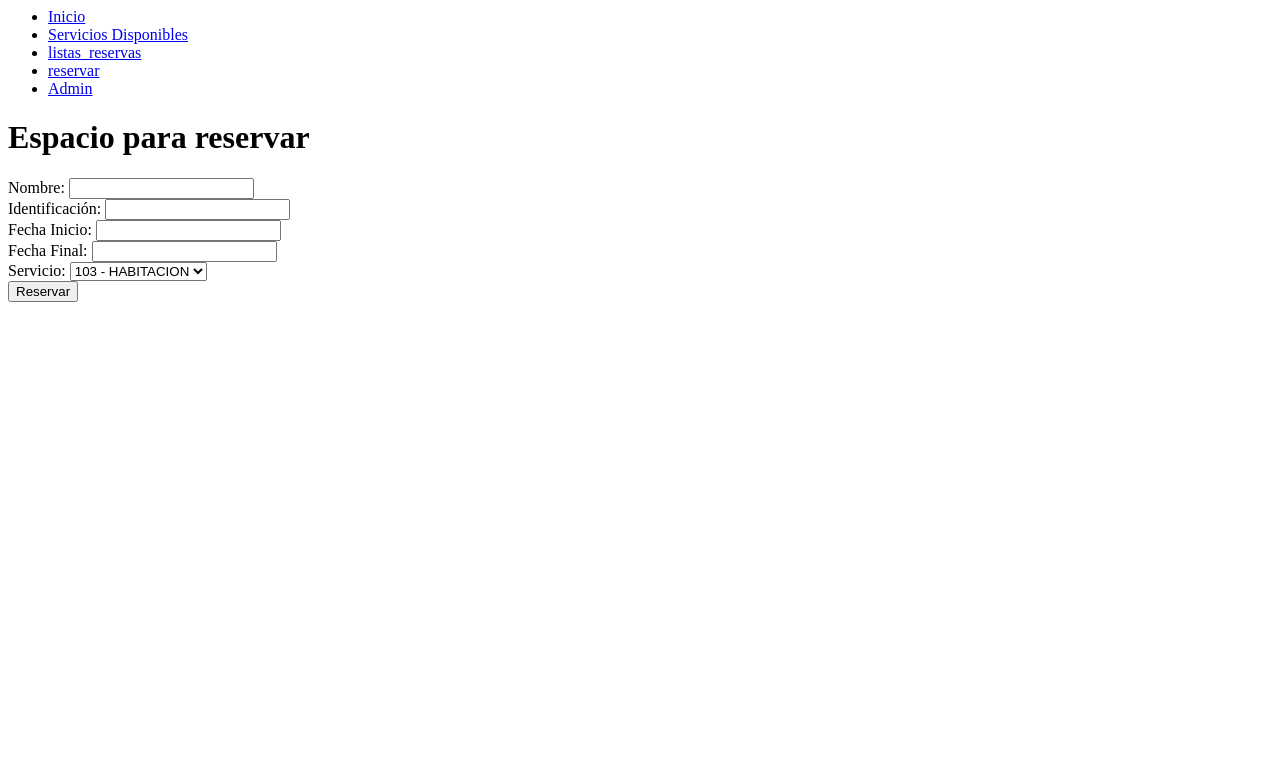
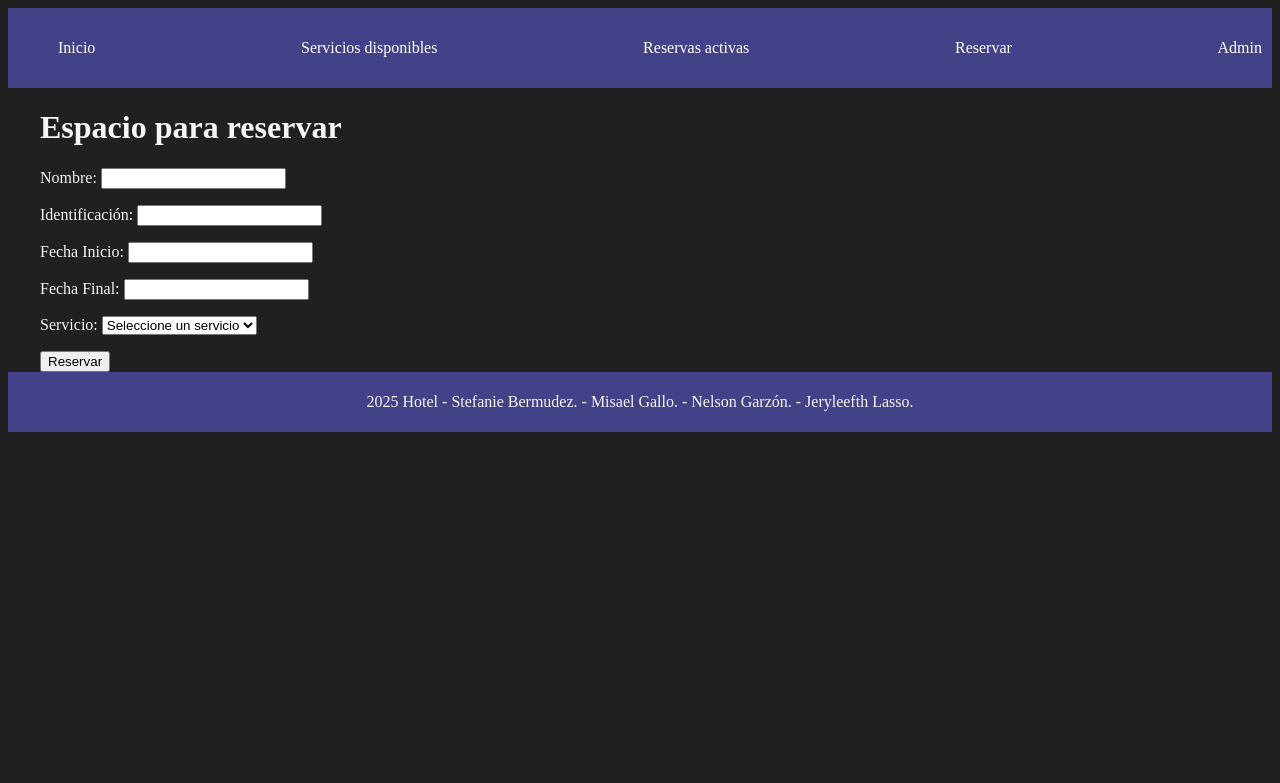
Before and after one commit to mrkzukaritas/HotelIngSoft, a Django app: page /reservar/ in a window 1280 px wide. Shown: the top 783 px of the page. Run offline with Django 5.2, Linux system fonts and the light colour scheme; data comes from the database, SQL or seed files in the repository; both versions use the stored data as it was after the commit.

Commit message:
Add main CSS styles and payment status template
- Created main.css for styling the application with a dark theme, including styles for body, navbar, footer, and container.
- Added pagarReserva.html template to display payment status for reservations, extending the base layout and conditionally showing payment results.

```diff
--- a/myapp/forms.py
+++ b/myapp/forms.py
@@ -1,21 +1,15 @@
 from django import forms
 from .models import Reserva, Servicio, TiposServicios
-
 class ReservaForm(forms.Form):
     nombre = forms.CharField(max_length=100, label='Nombre')
     identificacion = forms.IntegerField(label='Identificación')
+    fechaInicio = forms.DateField(label='Fecha Inicio')
+    fechaFin = forms.DateField(label='Fecha Final')
 
-    fechaInicio = forms.DateField(label='Fecha Inicio')
-
-    fechaFin = forms.DateField(label='Fecha Final')
-    servicio = forms.ChoiceField(
-    choices=lambda: [
-        (s.numero, f"{s.numero} - {TiposServicios(s.tipo).label}")
-        for s in Servicio.objects.filter(disponible=True)
-    ],
-    label='Servicio'
-)
-class pagarReservaForm(forms.Form):
-
-    paga = forms.BooleanField(label='Paga', required=False)
-    identificacion = forms.IntegerField(label='IIngrese para validar la identificación')
+    servicio = forms.ModelChoiceField(
+        queryset=Servicio.objects.filter(disponible=True),
+        label='Servicio',
+        widget=forms.Select(attrs={'class': 'form-control'}),
+        to_field_name='numero',  # Usamos el campo 'numero' como valor
+        empty_label="Seleccione un servicio"
+    )
--- a/myapp/models.py
+++ b/myapp/models.py
@@ -17,7 +17,7 @@ class Servicio(models.Model):
     valor = models.DecimalField(max_digits=10, decimal_places=2)
     personas = models.IntegerField(validators=[MinValueValidator(1)])
     especificacion = models.TextField(max_length=200)
-    numero = models.IntegerField()
+    numero = models.IntegerField(unique=True)
     disponible = models.BooleanField(default= True)
 
     def __str__(self):
@@ -28,8 +28,8 @@ class Servicio(models.Model):
 class Reserva(models.Model):
     nombre= models.CharField(max_length=30)
     paga = models.BooleanField(default=False)
-    identificacion= models.IntegerField()
-    codigo_reserva = models.CharField(max_length=20, unique=True, blank=True, default="RES")
+    identificacion= models.IntegerField(validators=[MinValueValidator(3)])
+    codigo_reserva = models.CharField(max_length=20, unique=True, blank=True, default="")
     fechaInicio = models.DateField()
     fechaFin = models.DateField()
     servicio= models.ForeignKey(Servicio, on_delete=models.CASCADE,null=True, blank=True)
@@ -38,33 +38,39 @@ class Reserva(models.Model):
 
     def pagar(self):
         self.paga = True
+        self.save()
 
     #hace el codigo de reserva
     def save(self, *args, **kwargs):
-        if self.codigo_reserva:
-            # 1. Obtener las primeras 3 letras del primer nombre en minúsculas
 
-            primer_nombre = self.nombre.split()[0]
-            iniciales = primer_nombre[:3].lower().capitalize()  # "Mar" para Maria
-
-            # 2. Tomar los últimos 3 dígitos de la cédula
-            id_str = str(self.identificacion) if self.identificacion else '000'
-            ultimos_cc = id_str[-3:]  # Ahora funciona con números
+        if not self.codigo_reserva and self.nombre and self.identificacion:
+            try:
+                primer_nombre = self.nombre.split()[0]
+                iniciales = primer_nombre[:3].lower().capitalize()
+                id_str = str(self.identificacion)
+                ultimos_cc = id_str[-3:]
+                self.codigo_reserva = f"RES-{iniciales}-{ultimos_cc}"
+            except (AttributeError, IndexError):
+                pass
 
             # 4. Generar el código con el formato solicitado
             self.codigo_reserva = f"RES-{iniciales}-{ultimos_cc}"
 
-            # Guardamos nuevamente con el código generado
         with transaction.atomic():
             # Guardamos primero la reserva para obtener su ID
             super().save(*args, **kwargs)
-
             # Si tiene un servicio asociado, marcarlo como no disponible
             if self.servicio:
                 Servicio.objects.filter(id=self.servicio.id).update(disponible=False)
 
 
-@receiver(post_delete, sender= Reserva)
+@receiver(post_delete, sender=Reserva)
 def liberar_servicio(sender, instance, **kwargs):
-    if instance.servicio:
-        Servicio.objects.filter(id=instance.servicio.id).update(disponible=True)
+    """
+    Libera el servicio asociado a una reserva cuando esta es eliminada.
+    Usa servicio_id para evitar la carga del objeto Servicio completo.
+    """
+    if instance.servicio_id:  # Usamos _id para evitar cargar el objeto
+        # Verificamos primero si el servicio aún existe
+        if Servicio.objects.filter(id=instance.servicio_id).exists():
+            Servicio.objects.filter(id=instance.servicio_id).update(disponible=True)
--- /dev/null
+++ b/myapp/static/styles/main.css
@@ -0,0 +1,35 @@
+body{
+    background: #202020;
+    color: whitesmoke;
+}
+.navbar{
+    background: #434289;
+    padding: 5px 0px;
+
+
+
+}
+.navbar ul li a {
+    color: #fff;
+    text-decoration: none;
+}
+
+.navbar ul{
+    display: flex;
+    justify-content: space-between;
+}
+.navbar ul li{
+    list-style: none;
+    padding: 10px;
+}
+.footer {
+    background: #434289;
+    padding: 5px 0px;
+    bottom: 0;
+    width: 100%;
+    text-align: center;
+}
+.container {
+    max-width: 1200px;
+    margin: auto;
+}
--- a/myapp/templates/layouts/plantilla.html
+++ b/myapp/templates/layouts/plantilla.html
@@ -1,16 +1,30 @@
-<nav>
+<!-- This is a Django template file that serves as a base layout for other templates. -->
+<!-- It includes a navigation bar, a footer, and a block for content that can be overridden in child templates. -->
+<!-- The template uses the Django static template tag to link to a CSS file for styling. -->
+{% load static %}
+
+<!DOCTYPE html>
+<html lang="en">
+<head>
+    <meta charset="UTF-8">
+    <meta name="viewport" content="width=device-width, initial-scale=1.0">
+    <title>Hotel</title>
+    <link rel="stylesheet" href="{% static '/styles/main.css' %}">
+</head>
+<body>
+    <nav class="navbar">
     <ul>
         <li>
             <a href ="/">Inicio</a>
         </li>
         <li>
-            <a href ="/servicios_disponibles">Servicios Disponibles</a>
+            <a href ="/servicios_disponibles">Servicios disponibles</a>
         </li>
         <li>
-            <a href ="/listas_reservas">listas_reservas</a>
+            <a href ="/listas_reservas">Reservas activas</a>
         </li>
         <li>
-            <a href ="/reservar">reservar</a>
+            <a href ="/reservar">Reservar</a>
         </li>
         <li>
             <a href ="/admin">Admin</a>
@@ -19,6 +33,17 @@
 
     </ul>
 </nav>
-{% block content %}
+<main class="container">
+    {% block content %}
 
-{% endblock %}
+    {% endblock %}
+
+</main>
+
+    <footer class="footer">
+        <p>2025 Hotel - Stefanie Bermudez. - Misael Gallo. - Nelson Garzón. - Jeryleefth Lasso.
+</p>
+    </footer>
+
+</body>
+</html>
--- a/myapp/templates/listas_reservas.html
+++ b/myapp/templates/listas_reservas.html
@@ -19,10 +19,7 @@
     </p>
     {% if res.paga == False %}
 
-        <button>
-            pagar
-
-        </button>
+        <a href="{% url 'pagarReserva' codigo_reserva=res.codigo_reserva %}" class="btn">Pagar</a>
 
     {% endif %}
 
--- a/myapp/templates/reservar.html
+++ b/myapp/templates/reservar.html
@@ -8,7 +8,7 @@
 <form method="POST"">
     {% csrf_token %}
 
-    {{form}}
+    {{form.as_p}}
 
     <button>
         Reservar
--- a/myapp/urls.py
+++ b/myapp/urls.py
@@ -4,10 +4,14 @@ from . import views
 
 urlpatterns = [
     #ervicios_disponibles
-    path('servicios_disponibles/', views.servicios_disponibles),
+    path('servicios_disponibles/', views.servicios_disponibles,name='servicios_disponibles'),
     #listas_reservas
-    path('listas_reservas/', views.listaReservas),
+    path('listas_reservas/', views.listaReservas,name='listas_reservas'),
     #reservar
-    path('reservar/', views.Reservar),
+    path('reservar/', views.Reservar,name='reservar'),
+
+    path('pagarReserva/<str:codigo_reserva>/', views.pagarReserva,name='pagarReserva'),
+    #pagina principal
+
     path('', views.index),
 ]
--- a/myapp/views.py
+++ b/myapp/views.py
@@ -2,7 +2,7 @@ from django.shortcuts import render
 from django.http import HttpResponse
 from .models import Servicio,Reserva
 from django.shortcuts import get_object_or_404 , render, redirect
-from .forms import ReservaForm, pagarReservaForm
+from .forms import ReservaForm
 
 # Create your views here.
 
@@ -43,8 +43,15 @@ def Reservar(request):
             identificacion = request.POST['identificacion'],
             servicio = get_object_or_404(Servicio,numero=request.POST['servicio'])
         )
-        return redirect('/listas_reservas/')
+        return redirect('/listas_reservas')
 
 #pagina principal
 def index(request):
     return render(request,'index.html')
+
+def pagarReserva(request,codigo_reserva):
+    reserva = get_object_or_404(Reserva, codigo_reserva=codigo_reserva)
+    reserva.pagar()
+    return render(request, 'pagarReserva.html', {
+        'reserva': reserva,
+    })
```
Also changed, not shown: myapp/templates/index.html (+12 -1 lines), myapp/templates/pagarReserva.html (added, +17 -0 lines), db.sqlite3, myapp/migrations/0010_alter_reserva_codigo_reserva_and_more.py (added), myapp/static/image1.jpeg (added).
